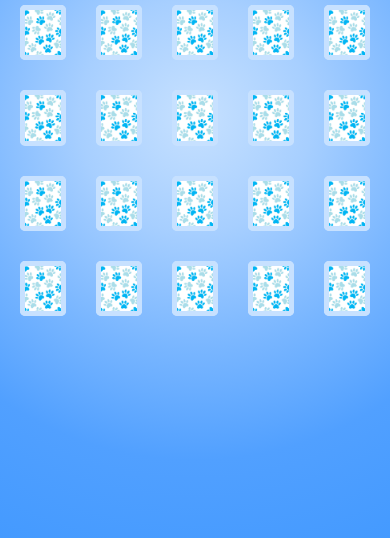
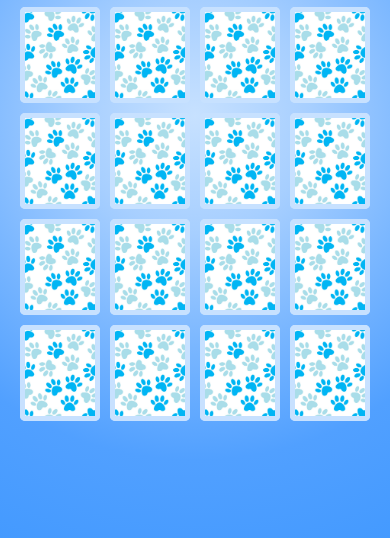
Before and after one commit to antonioaugs0505/meuJogodaMemoria, a plain HTML site: page pages/game.html in a window 390 px wide. Shown: the part 306-844 px from the top of the page. Drawn offline with Linux system fonts and the light colour scheme.

Commit message:
alterando media

```diff
--- a/css/game.css
+++ b/css/game.css
@@ -75,3 +75,12 @@ header {
     filter: saturate(0);
     opacity: .5;
 }
+
+@media screen and (max-width: 600px)  {
+    .grid {
+        display: grid;
+        grid-template-columns: repeat(4, 1fr);
+        gap: 10px;
+
+    }
+}
```
